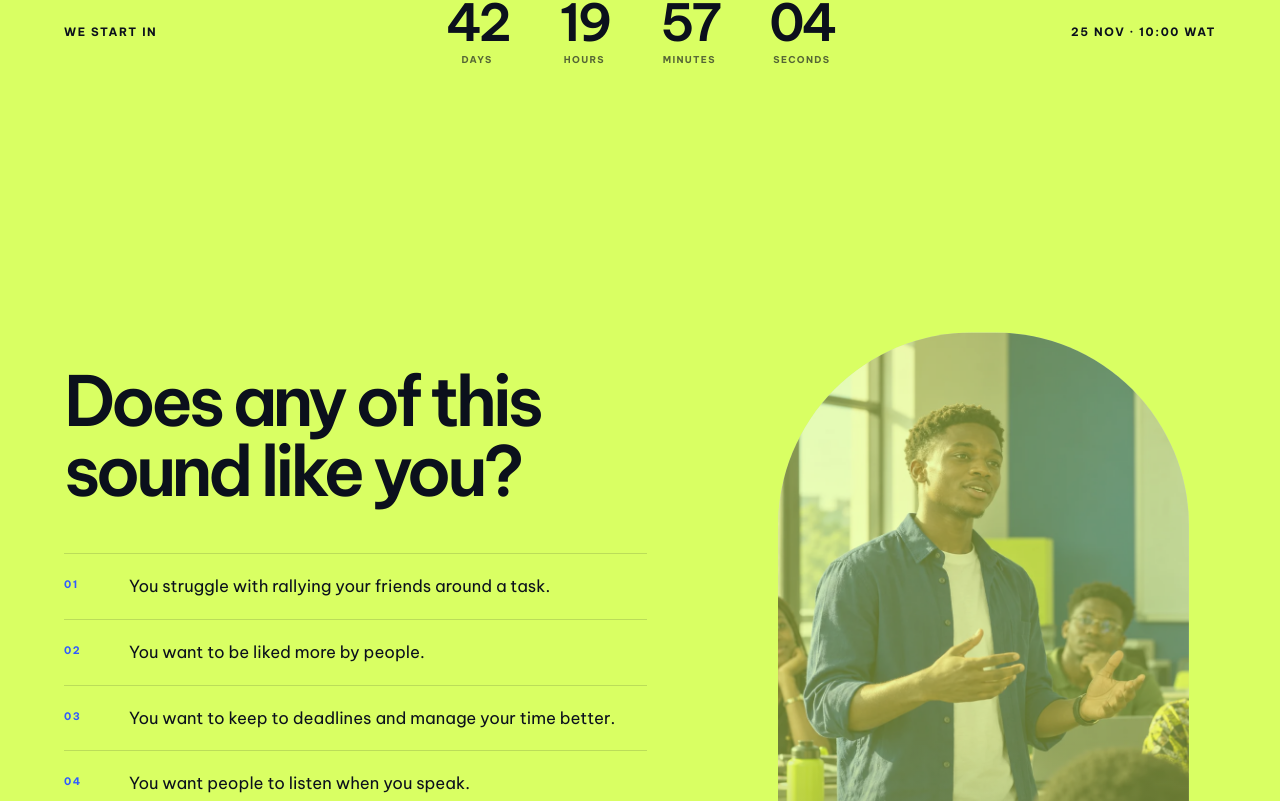
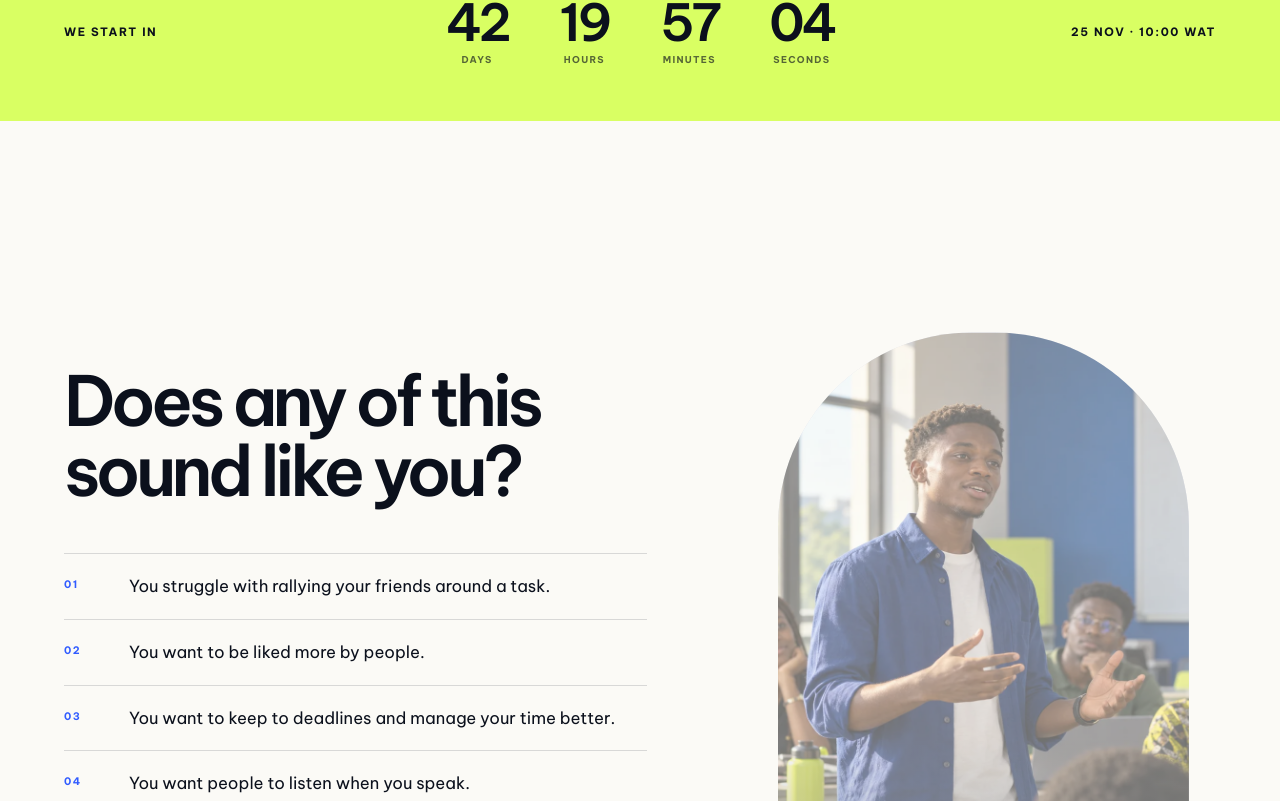
Before and after one commit to chiazaokoli/kfsd-website, a Next.js app: page / in a window 1280 px wide. Shown: the part 959-1760 px from the top of the page. Built offline with nearby package versions, Linux system fonts and the light colour scheme.

Commit message:
Keep question section background static

```diff
--- a/app/globals.css
+++ b/app/globals.css
@@ -303,7 +303,7 @@ img { display: block; }
 .footer-bottom p { margin: 0; }
 
 /* A shared background changes color as each section enters the viewport. */
-:is(.hook-section, .skills-section, .learning-section, .schedule-section, .proof-section, .organiser-section, .two-days-section, .faq-section-new, .new-footer) { background: transparent; }
+:is(.skills-section, .learning-section, .schedule-section, .proof-section, .organiser-section, .two-days-section, .faq-section-new, .new-footer) { background: transparent; }
 .matter-section { background: radial-gradient(circle at 80% 30%, rgba(49,92,255,.22), transparent 30%); }
 .registration-section { background: radial-gradient(circle at 15% 20%, rgba(49,92,255,.36), transparent 35%); }
 
```
